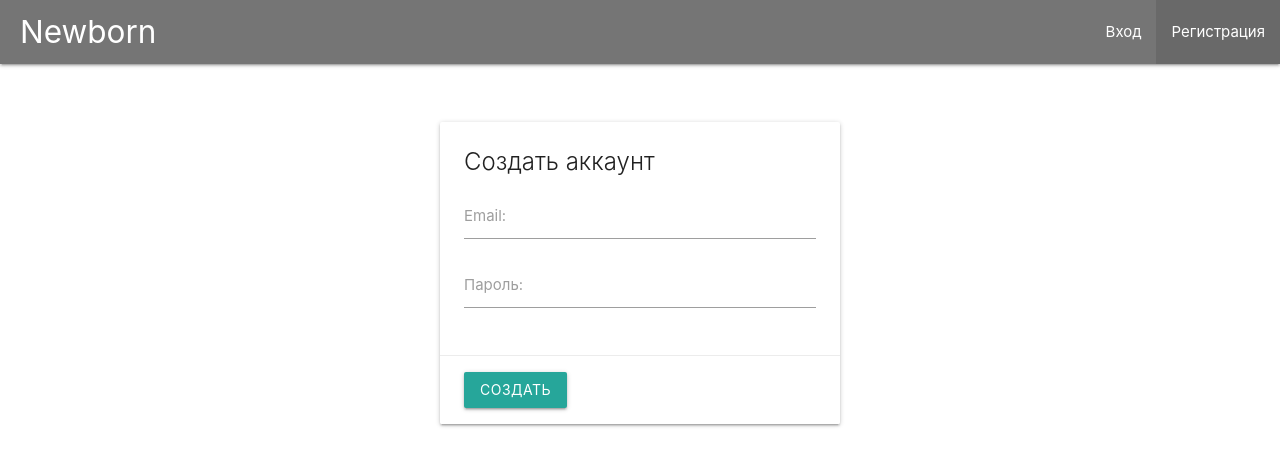
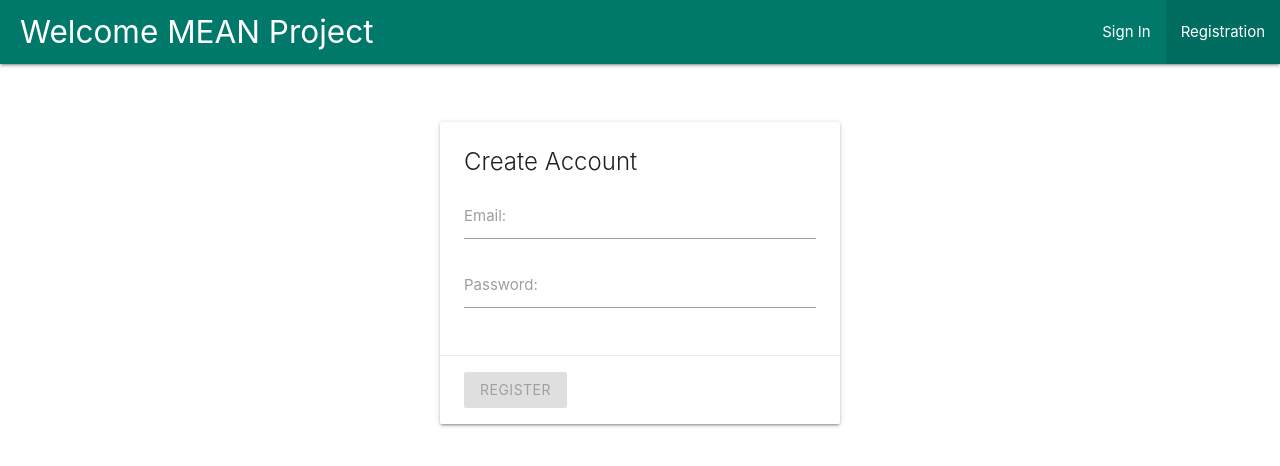
Before and after one commit to Artbal95/MEAN, an Angular app in the folder client/: page /register in a window 1280 px wide. Shown: the top 466 px of the page. Built offline with nearby package versions, Linux system fonts and the light colour scheme.

Commit message:
ÐFnish with rauthorization

```diff
--- a/client/src/app/app.component.ts
+++ b/client/src/app/app.component.ts
@@ -1,8 +1,18 @@
-import {Component} from '@angular/core';
+import {Component, OnInit} from '@angular/core';
+import {AuthService} from "./shared/services/auth.service";
 
 @Component({
   selector: 'app-root',
   template: '<router-outlet></router-outlet>'
 })
-export class AppComponent {
+export class AppComponent implements OnInit {
+  constructor(private auth: AuthService) {
+  }
+
+  ngOnInit() {
+    const potentialToken = localStorage.getItem('authToken')
+    if(potentialToken){
+      this.auth.setToken(potentialToken)
+    }
+  }
 }
--- a/client/src/app/login-page/login-page.component.html
+++ b/client/src/app/login-page/login-page.component.html
@@ -4,7 +4,7 @@
   (ngSubmit)="onSubmit()"
 >
   <div class="card-content">
-    <span class="card-title">Войти в систему</span>
+    <span class="card-title">Sign in</span>
     <div class="input-field">
       <input
         id="email"
@@ -23,10 +23,10 @@
         *ngIf="form.get('email')?.invalid && form.get('email')?.touched"
       >
         <span *ngIf="form.get('email')?.hasError('required')">
-          Email should not be empty
+          Please enter a email address
         </span>
         <span *ngIf="form.get('email')?.hasError('email')">
-          Email is Wrong
+          Invalid email address. Valid e-mail can contain only latin letters, numbers, '@' and '.'
         </span>
       </span>
     </div>
@@ -42,7 +42,7 @@
         for="password"
         class="{{form.get('password')?.value ? 'active' : ''}}"
       >
-        Пароль:
+        Password:
       </label>
       <span
         class="helper-text red-text"
@@ -51,15 +51,15 @@
         <span
           *ngIf="form.get('password')?.hasError('required')"
         >
-          Password should not be empty
+          Passwords must contain at least 6 characters,
+          including uppercase, lowercase letters and numbers.
         </span>
         <span
           *ngIf="form.get('password')?.hasError('minlength')"
         >
-          Password Must Be
-          {{ form.get('password')?.errors?.['minlength'].requiredLength }} Characters.
-          But Get
-          {{ form.get('password')?.errors?.['minlength'].actualLength }}
+          Current {{ form.get('password')?.errors?.['minlength'].actualLength }} Character,
+          password must contain at least {{ form.get('password')?.errors?.['minlength'].requiredLength }} characters,
+          including uppercase, lowercase letters and numbers.
         </span>
       </span>
     </div>
@@ -70,7 +70,7 @@
       class="modal-action btn waves-effect"
       [disabled]="form.invalid || form.disabled"
     >
-      Войти
+      Connect
     </button>
   </div>
 </form>
--- a/client/src/app/login-page/login-page.component.ts
+++ b/client/src/app/login-page/login-page.component.ts
@@ -4,6 +4,7 @@ import {ActivatedRoute, Params, Router} from "@angular/router";
 
 import {AuthService} from "../shared/services/auth.service";
 import {Subscription} from "rxjs";
+import {MaterialService} from "../shared/classes/material.service";
 
 @Component({
   selector: 'app-login-page',
@@ -18,27 +19,27 @@ export class LoginPageComponent implements OnInit, OnDestroy {
   constructor(
     private auth: AuthService,
     private router: Router,
-    private route: ActivatedRoute
+    private route: ActivatedRoute,
   ) {
   }
 
   ngOnInit(): void {
     this.form = new FormGroup({
       email: new FormControl(
-        'test@test.ru',
+        null,
         [Validators.required, Validators.email]
       ),
       password: new FormControl(
-        'test123',
+        null,
         [Validators.required, Validators.minLength(6)]
       )
     })
 
     this.route.queryParams.subscribe((params: Params) => {
       if(params['registered']){
-
+        MaterialService.toast('Now you can log in using your data')
       }else if(params['accessDenied']){
-
+        MaterialService.toast('To get started, log in to the system')
       }
     })
   }
@@ -55,7 +56,7 @@ export class LoginPageComponent implements OnInit, OnDestroy {
     this.aSub = this.auth.login(this.form.value).subscribe(
       () => console.log('Navigate To Overview'),
       (error: any): void => {
-        console.warn(error.error.message)
+        MaterialService.toast(error.error.message)
         this.form.enable()
       },
     )
--- a/client/src/app/register-page/register-page.component.html
+++ b/client/src/app/register-page/register-page.component.html
@@ -1,16 +1,76 @@
-<div class="card">
+<form
+  class="card"
+  [formGroup]="form"
+  (ngSubmit)="onSubmit()"
+>
   <div class="card-content">
-    <span class="card-title">Создать аккаунт</span>
+    <span class="card-title">Create Account</span>
     <div class="input-field">
-      <input id="email" type="email" required>
-      <label for="email">Email:</label>
+      <input
+        id="email"
+        type="email"
+        formControlName="email"
+        [ngClass]="{'invalid': form.get('email')?.invalid && form.get('email')?.touched}"
+      >
+      <label
+        for="email"
+        class="{{form.get('email')?.value ? 'active' : ''}}"
+      >
+        Email:
+      </label>
+      <span
+        class="helper-text red-text"
+        *ngIf="form.get('email')?.invalid && form.get('email')?.touched"
+      >
+        <span *ngIf="form.get('email')?.hasError('required')">
+          Please enter a email address
+        </span>
+        <span *ngIf="form.get('email')?.hasError('email')">
+          Invalid email address. Valid e-mail can contain only latin letters, numbers, '@' and '.'
+        </span>
+      </span>
     </div>
     <div class="input-field">
-      <input id="password" type="password" required>
-      <label for="password">Пароль:</label>
+      <input
+        id="password"
+        type="password"
+        formControlName="password"
+        value="test123"
+        [ngClass]="{'invalid': form.get('password')?.invalid && form.get('password')?.touched}"
+      >
+      <label
+        for="password"
+        class="{{form.get('password')?.value ? 'active' : ''}}"
+      >
+        Password:
+      </label>
+      <span
+        class="helper-text red-text"
+        *ngIf="form.get('password')?.invalid && form.get('password')?.touched"
+      >
+        <span
+          *ngIf="form.get('password')?.hasError('required')"
+        >
+          Passwords must contain at least 6 characters,
+          including uppercase, lowercase letters and numbers.
+        </span>
+        <span
+          *ngIf="form.get('password')?.hasError('minlength')"
+        >
+          Current {{ form.get('password')?.errors?.['minlength'].actualLength }} Character,
+          password must contain at least {{ form.get('password')?.errors?.['minlength'].requiredLength }} characters,
+          including uppercase, lowercase letters and numbers.
+        </span>
+      </span>
     </div>
   </div>
   <div class="card-action">
-    <button class="modal-action btn waves-effect">Создать</button>
+    <button
+      type="submit"
+      class="modal-action btn waves-effect"
+      [disabled]="form.invalid || form.disabled"
+    >
+      Register
+    </button>
   </div>
-</div>
+</form>
--- a/client/src/app/register-page/register-page.component.ts
+++ b/client/src/app/register-page/register-page.component.ts
@@ -1,15 +1,56 @@
-import { Component, OnInit } from '@angular/core';
+import {Component, OnDestroy, OnInit} from '@angular/core';
+import {FormControl, FormGroup, Validators} from "@angular/forms";
+import {Subscription} from "rxjs";
+import {AuthService} from "../shared/services/auth.service";
+import {ActivatedRoute, Router} from "@angular/router";
+import {MaterialService} from "../shared/classes/material.service";
 
 @Component({
   selector: 'app-register-page',
   templateUrl: './register-page.component.html',
   styleUrls: ['./register-page.component.scss']
 })
-export class RegisterPageComponent implements OnInit {
+export class RegisterPageComponent implements OnInit, OnDestroy {
 
-  constructor() { }
+  form: FormGroup = new FormGroup({})
+  aSub!: Subscription
+
+  constructor(
+    private auth: AuthService,
+    private router: Router,
+    private route: ActivatedRoute,
+  ) {
+  }
 
   ngOnInit(): void {
+    this.form = new FormGroup({
+      email: new FormControl(
+        null,
+        [Validators.required, Validators.email]
+      ),
+      password: new FormControl(
+        null,
+        [Validators.required, Validators.minLength(6)]
+      )
+    })
+  }
+
+  ngOnDestroy(): void {
+    if (this.aSub) {
+      this.aSub.unsubscribe()
+    }
+  }
+
+  onSubmit(): void {
+    this.form.disable()
+
+    this.aSub = this.auth.login(this.form.value).subscribe(
+      () => console.log('Navigate To Overview'),
+      (error: any): void => {
+        MaterialService.toast(error.error.message)
+        this.form.enable()
+      },
+    )
   }
 
 }
--- /dev/null
+++ b/client/src/app/shared/classes/material.service.ts
@@ -0,0 +1,7 @@
+declare var M: any
+
+export class MaterialService {
+  static toast(message: string): void{
+    M.toast({html: message, classes: 'card-panel teal lighten-2 z-depth-5  rounded'})
+  }
+}
--- a/client/src/app/shared/layouts/auth-layout/auth-layout.component.html
+++ b/client/src/app/shared/layouts/auth-layout/auth-layout.component.html
@@ -1,12 +1,12 @@
 <nav>
-  <div class="nav-wrapper grey darken-1">
-    <a routerLink="/" class="brand-logo">Newborn</a>
+  <div class="nav-wrapper teal darken-2">
+    <a routerLink="/" class="brand-logo">Welcome MEAN Project</a>
     <ul id="nav-mobile" class="right hide-on-med-and-down">
       <li routerLinkActive="active">
-        <a routerLink="/login">Вход</a>
+        <a routerLink="/login">Sign In</a>
       </li>
       <li routerLinkActive="active">
-        <a routerLink="/register">Регистрация</a>
+        <a routerLink="/register">Registration</a>
       </li>
     </ul>
   </div>
--- a/client/src/app/shared/services/auth.service.ts
+++ b/client/src/app/shared/services/auth.service.ts
@@ -13,7 +13,9 @@ export class AuthService {
 
   constructor(private http: HttpClient) {}
 
-  register() {}
+  register(user: User): Observable<User> {
+    return this.http.post<User>('/api/auth/register', user)
+  }
 
   login(user: User): Observable<{ token: string }> {
     return this.http.post<{ token: string }>('/api/auth/login', user)
```
